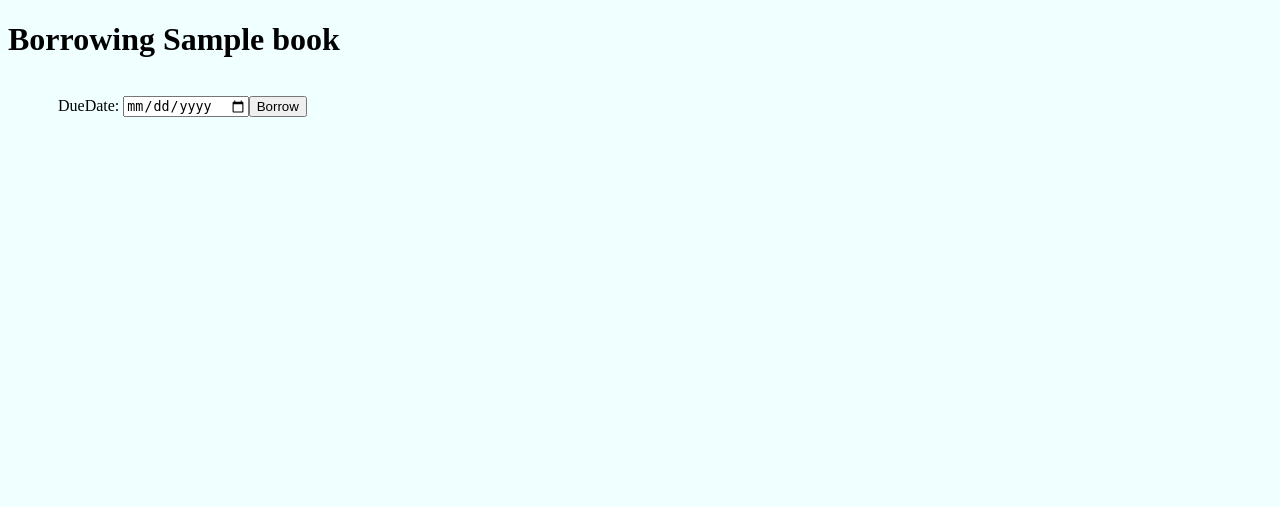
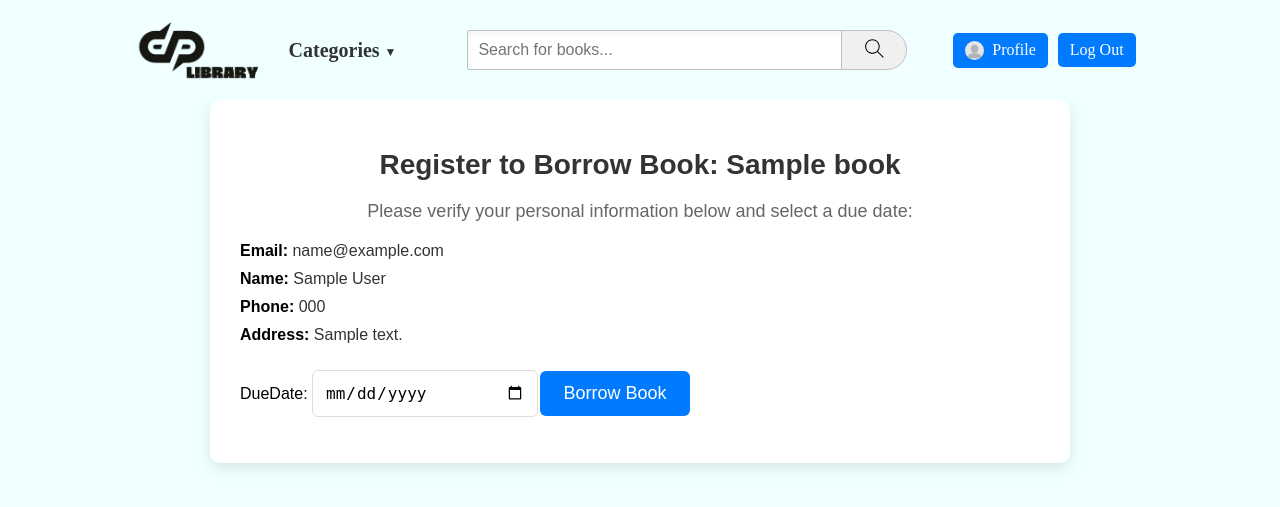
Before and after one commit to tdp1996/Library_Management_System, a Django app: page /borrow/1/ in a window 1280 px wide. Shown: the top 507 px of the page. Run offline with Django 5.2, Linux system fonts and the light colour scheme; a user stored in the database is signed in; tables that the repository leaves empty hold one stand-in row (values such as "Sample post").

Commit message:
refactor and write docstring for views, edit borrow form

```diff
--- /dev/null
+++ b/library_management/library/static/styles/borrow_form.css
@@ -0,0 +1,74 @@
+.borrow-container {
+    width: 100%;
+    max-width: 800px;
+    margin: 100px auto;
+    background-color: white;
+    padding: 30px;
+    border-radius: 10px;
+    box-shadow: 0 5px 15px rgba(0, 0, 0, 0.1);
+    font-family: 'Arial', sans-serif;
+}
+
+.title {
+    font-size: 28px;
+    margin-bottom: 20px;
+    color: #333;
+    text-align: center;
+}
+
+.instructions {
+    margin-bottom: 20px;
+    font-size: 18px;
+    text-align: center;
+    color: #666;
+}
+
+.user-info p {
+    font-size: 16px;
+    margin: 10px 0;
+    color: #333;
+}
+
+.user-info p strong {
+    color: #000000;
+}
+
+.borrow-form {
+    flex: 1;
+    padding: 0;
+    max-width: 450px;
+    display: flex;
+    align-items: center;
+    justify-content: space-between;
+}
+
+.borrow-form .form-group input,
+.borrow-form .form-group select {
+    width: 200px;
+    padding: 12px;
+    font-size: 16px;
+    border: 1px solid #ddd;
+    border-radius: 6px;
+    transition: border-color 0.3s ease;
+}
+
+.borrow-form .form-group input:focus,
+.borrow-form .form-group select:focus {
+    border-color: #007BFF;
+}
+
+.borrow-btn {
+    width: 150px;
+    background-color: #007BFF;
+    color: #fff;
+    border: none;
+    padding: 12px;
+    border-radius: 6px;
+    cursor: pointer;
+    font-size: 18px;
+    transition: background-color 0.3s ease;
+}
+
+.borrow-btn:hover {
+    background-color: #0056b3;
+}
--- a/library_management/library/static/styles/header.css
+++ b/library_management/library/static/styles/header.css
@@ -158,8 +158,8 @@ form {
 }
 
 .profile-pic {
-    width: 30px;
-    height: 30px;
+    width: 19px;
+    height: 19px;
     border-radius: 50%;
     margin-right: 8px;
 }
--- a/library_management/library/templates/borrow_form.html
+++ b/library_management/library/templates/borrow_form.html
@@ -1,9 +1,26 @@
 {% extends 'master.html' %}
 {% block content %}
-  <h1>Borrowing {{ book.Book_Title }}</h1>
-  <form method="post">
-    {% csrf_token %}
-    {{ form.as_p }}
-    <button type="submit">Borrow</button>
-  </form>
+{% include "header.html" %}
+{% load static %}
+<link rel="stylesheet" href="{% static 'styles/borrow_form.css' %}">
+  <div class="borrow-container">
+    <h1 class="title">Register to Borrow Book: {{ book.Book_Title }}</h1>
+
+    <p class="instructions">Please verify your personal information below and select a due date:</p>
+
+    <div class="user-info">
+      <p><strong>Email:</strong> {{ user.Email }}</p>
+      <p><strong>Name:</strong> {{ user.Name }}</p>
+      <p><strong>Phone:</strong> {{ user.Phone }}</p>
+      <p><strong>Address:</strong> {{ user.Address }}</p>
+    </div>
+
+    <form method="post" class="borrow-form">
+      {% csrf_token %}
+      <div class="form-group">
+        {{ form.as_p }}
+      </div>
+      <button type="submit" class="borrow-btn">Borrow Book</button>
+    </form>
+  </div>
 {% endblock %}
--- a/library_management/library/views.py
+++ b/library_management/library/views.py
@@ -8,42 +8,69 @@ from .models import Book, Member
 
 
 def main(request):
+    """
+    Render the main page of the library system.
+
+    :param request: HTTP request object.
+    :return: Rendered main.html template.
+    """
+
     return render(request, 'main.html')
 
 
 def search_books(request):
+    """
+    Search for books by title, author, genre, or publisher using a query string from the GET request.
+
+    :param request: HTTP request object with a 'query' parameter in the GET data.
+    :return: Rendered search_books.html template with the search results.
+    """
+
     query = request.GET.get('query', '')
-    results = []
+    results = Book.objects.filter(
+        Q(Book_Title__icontains=query) |
+        Q(Book_Author__icontains=query) |
+        Q(Genre__icontains=query) |
+        Q(Publisher__icontains=query)
+    ) if query else []
 
-    if query:
-        results = Book.objects.filter(
-            Q(Book_Title__icontains=query) |
-            Q(Book_Author__icontains=query) |
-            Q(Genre__icontains=query) |
-            Q(Publisher__icontains=query)
-        )
-
-    context = {
-        'query': query,
-        'results': results,
-    }
-    return render(request, 'search_books.html', context)
+    return render(request, 'search_books.html', {'query': query, 'results': results})
 
 
 def category_books(request, genre):
+    """
+    Display a list of books filtered by genre.
+
+    :param request: HTTP request object.
+    :param genre: Genre of books to filter by.
+    :return: Rendered category_books.html template with the books in the genre.
+    """
+
     books = get_list_or_404(Book, Genre__icontains=genre)
     return render(request, 'category_books.html', {'books': books, 'genre': genre})
 
 
 def details(request, id):
+    """
+    Display detailed information about a specific book.
+
+    :param request: HTTP request object.
+    :param id: The ID of the book to display.
+    :return: Rendered details.html template with book information.
+    """
+
     books = get_object_or_404(Book, BookID=id)
-    context = {
-        'books': books,
-    }
-    return render(request, 'details.html', context)
+    return render(request, 'details.html', {'books': books,})
 
 
 def register(request):
+    """
+    Handle user registration. Display the registration form and create a new user if valid data is provided.
+
+    :param request: HTTP request object.
+    :return: Redirect to login page on successful registration, or render the register.html template with the form.
+    """
+
     if request.method == 'POST':
         form = MemberCreationForm(request.POST)
         if form.is_valid():
@@ -55,6 +82,13 @@ def register(request):
 
 
 def member_login(request):
+    """
+    Handle user login. Authenticate the user and log them in if valid credentials are provided.
+
+    :param request: HTTP request object.
+    :return: Redirect to the homepage on successful login, or render the login.html template with the form.
+    """
+
     if request.method == 'POST':
         form = LoginForm(request=request, data=request.POST)
         if form.is_valid():
@@ -70,28 +104,40 @@ def member_login(request):
 
 
 def member_profile(request, id):
+    """
+    Display the profile of a specific user.
+
+    :param request: HTTP request object.
+    :param id: The ID of the member whose profile is being displayed.
+    :return: Rendered profile.html template with the member's information.
+    """
+
     user_profile = get_object_or_404(Member, MemberID=id)
     return render(request, 'profile.html', {'user_profile': user_profile})
 
 
 def logout_view(request):
+    """
+    Log out the current user and redirect to the homepage.
+
+    :param request: HTTP request object.
+    :return: Redirect to the homepage after logging out.
+    """
+
     logout(request)
     return redirect('/')
 
 
 def homepage(request):
-    classic_books = Book.objects.filter(Genre__icontains='classic')[:5]
-    children_books = Book.objects.filter(Genre__icontains='children')[:5]
-    history_books = Book.objects.filter(Genre__icontains='history')[:5]
-    thriller_books = Book.objects.filter(Genre__icontains='thriller')[:5]
-    science_books = Book.objects.filter(Genre__icontains='science')[:5]
-    context = {
-        'classic_books': classic_books,
-        'children_books': children_books,
-        'history_books': history_books,
-        'thriller_books': thriller_books,
-        'science_books': science_books,
-    }
+    """
+    Display the homepage with lists of books from different genres.
+
+    :param request: HTTP request object.
+    :return: Rendered main.html template with books categorized by genre.
+    """
+    genres = ['classic', 'children', 'history', 'thriller', 'science']
+    context = {f'{genre}_books': Book.objects.filter(Genre__icontains=genre)[:5] for genre in genres}
+
     return render(request, 'main.html', context)
 
 
```
